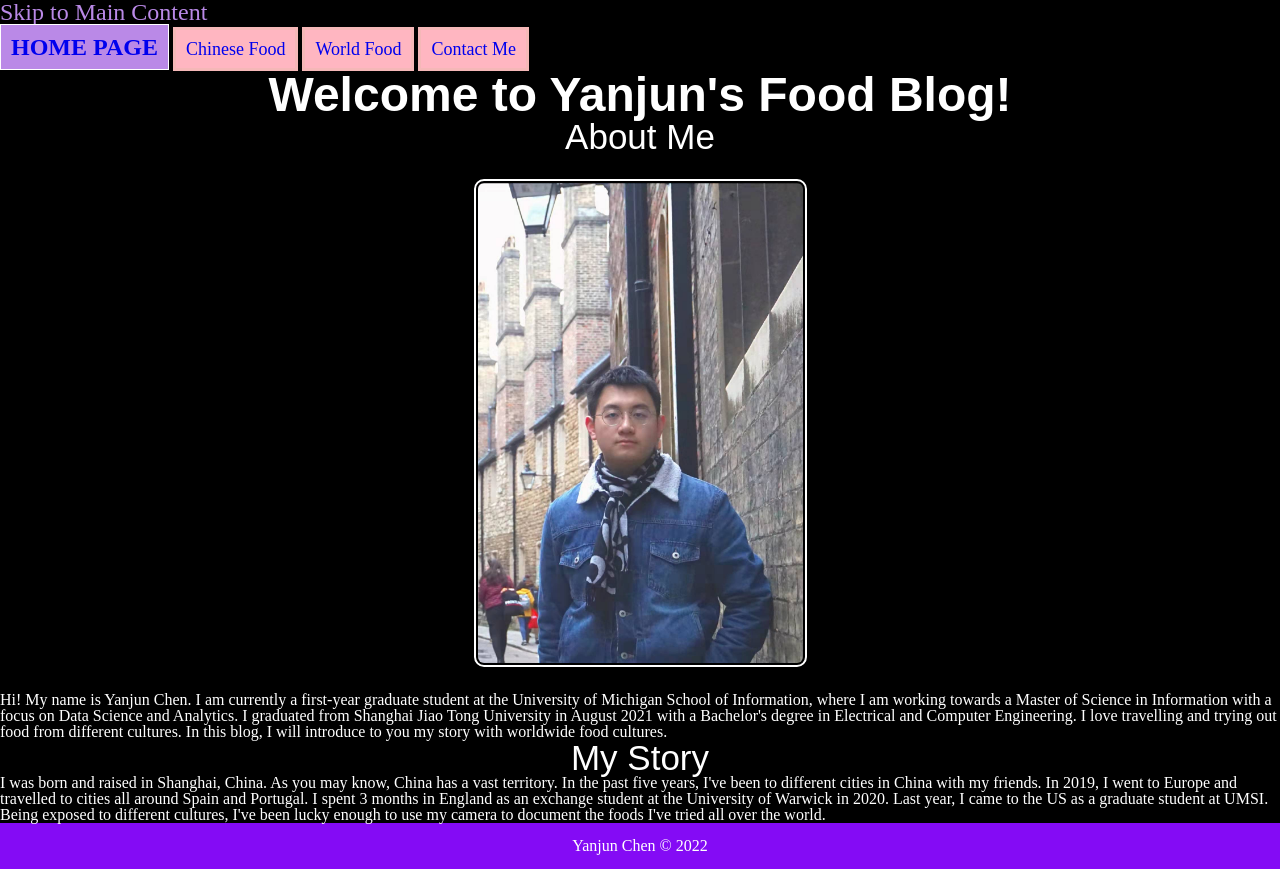
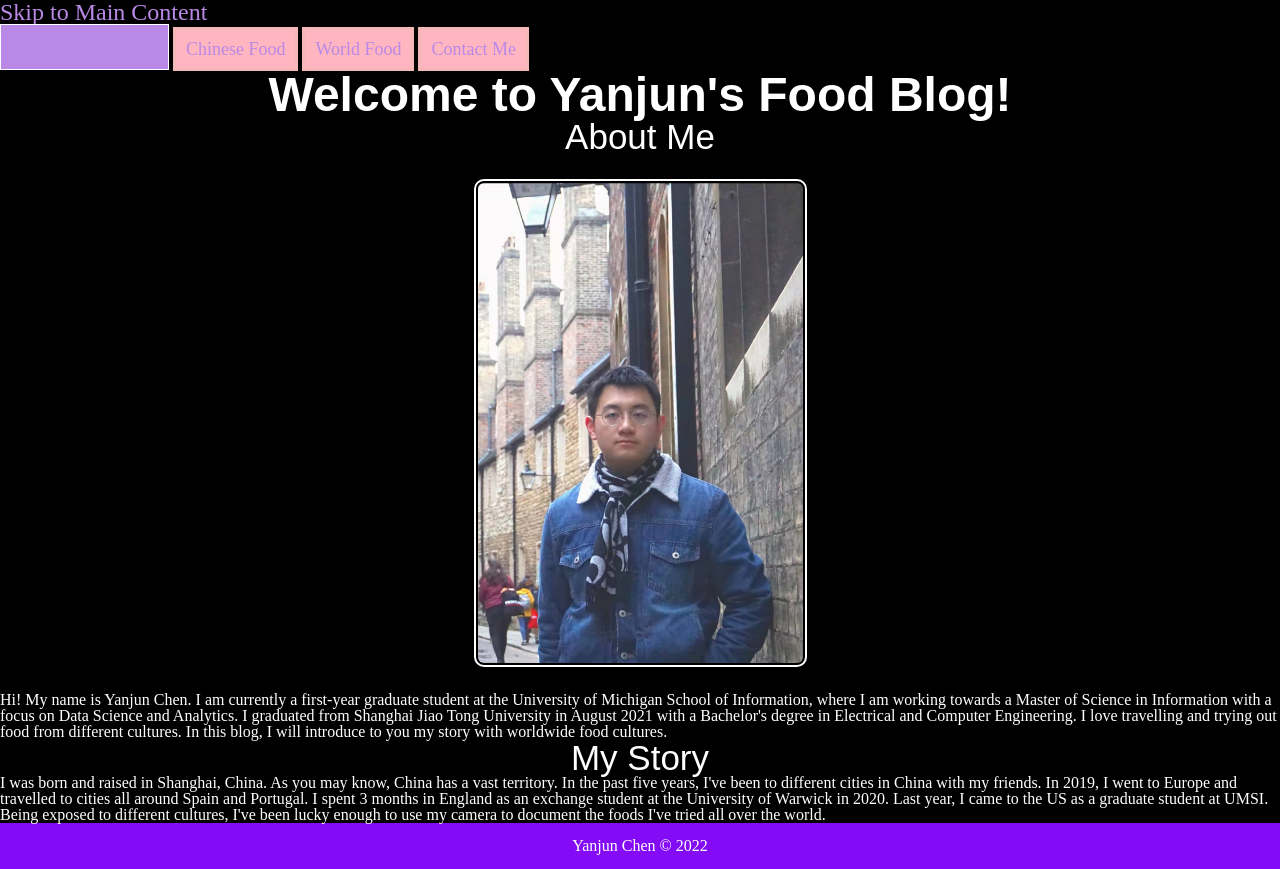
Before and after one commit to markyanjunch/si539-checkpoint2, a plain HTML site: page index.html in a window 1280 px wide. Drawn offline with Linux system fonts and the light colour scheme.

Commit message:
Update style.css

```diff
--- a/css/style.css
+++ b/css/style.css
@@ -18,6 +18,7 @@ h2 {
 
 nav a {
 	text-decoration: none;
+	color: rgb(186, 137, 231);
 }
 
 nav>a {
```
